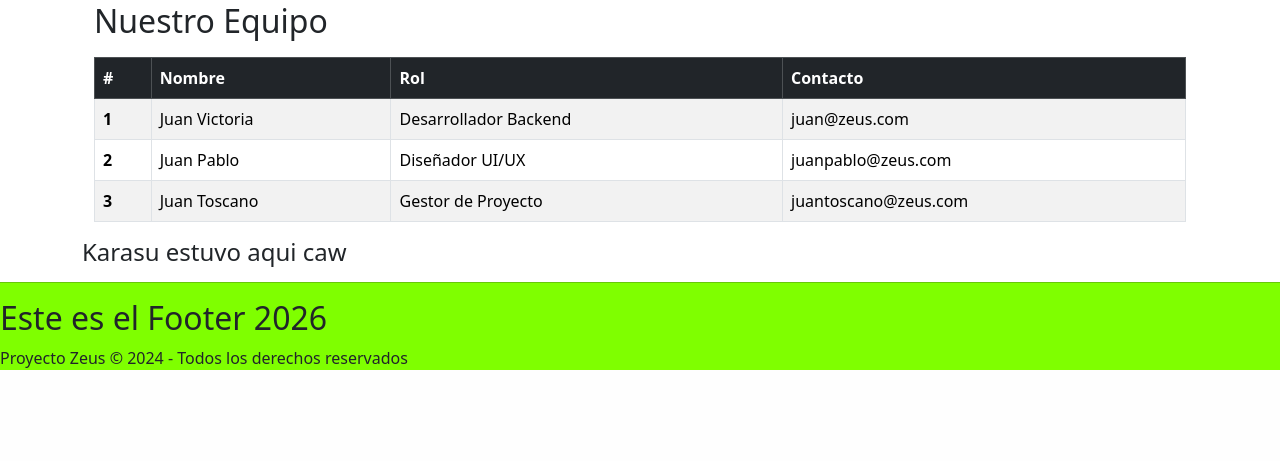
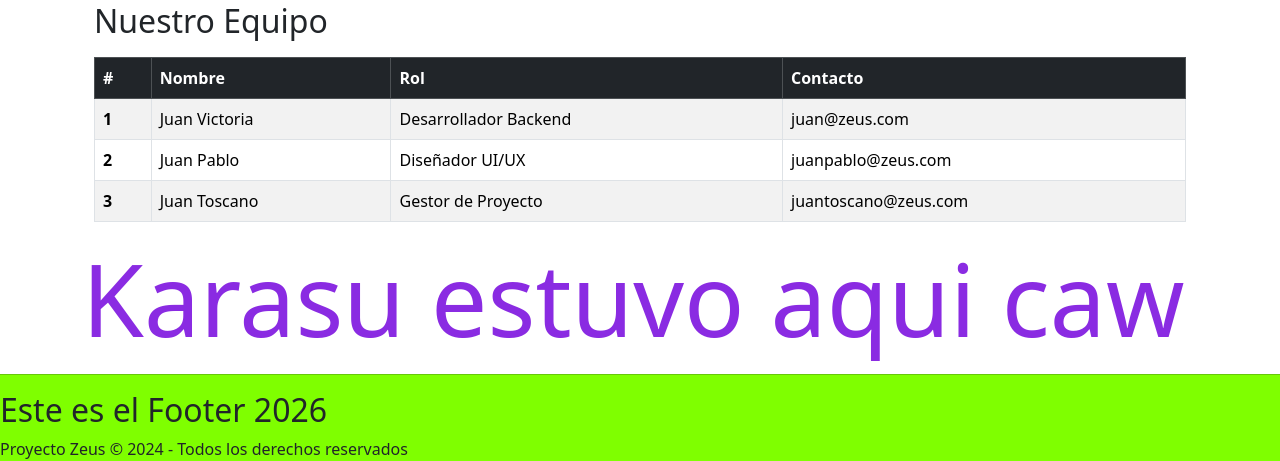
Before and after one commit to iiTzSebas/Proyecto-Zeus-JP-JS-JL-JC, a Django app: template AppPagina/templates/nosotros.html in a window 1280 px wide. Shown: the part 643-1104 px from the top of the page. Before the commit the page ends 1013 px from the top, so only its background shows below. Run offline with Django 3.2, Linux system fonts and the light colour scheme; the template is opened without the code that fills it, so the values that code supplies are empty.

Commit message:
solución de mi problema
solo tenia que poner el link

```diff
--- a/AppPagina/static/AppPagina/css/nosotros.css
+++ b/AppPagina/static/AppPagina/css/nosotros.css
@@ -3,3 +3,7 @@
     font-size: 300px;
 
 }
+.hola{
+    color: blueviolet;
+    font-size: 100px
+}
--- a/AppPagina/templates/contacto.html
+++ b/AppPagina/templates/contacto.html
@@ -103,6 +103,7 @@
 <br>
 
 <h4 class="otroxd"> Esto es para probar la carpeta CSS estilos.css</h4>
+ <h4 class="otroxd">Karasu estuvo aqui caw</h4>
 
   {% endblock %}
 
--- a/AppPagina/templates/nosotros.html
+++ b/AppPagina/templates/nosotros.html
@@ -6,6 +6,12 @@
 {% block Titulo %} Nosotros - Proyecto Zeus {% endblock %}
 
   {% block contenido %}
+  <!--css-->
+  <!--css-->
+  <link rel="stylesheet" href="{% static 'AppPagina/css/nosotros.css' %}">
+
+  <link rel="stylesheet" href="{% static 'AppPagina/css/estilos.css' %}">
+
   <div class="container mt-4">
     <!-- Encabezado -->
     <div class="text-center mb-5">
@@ -73,6 +79,6 @@
     </div>
   </div>
 
-  <h4 class="prueba">Karasu estuvo aqui caw</h4>
+  <h4 class="hola">Karasu estuvo aqui caw</h4>
   {% endblock %}
   {% block pie %} Proyecto Zeus &copy; 2024 - Todos los derechos reservados {% endblock %}
```
